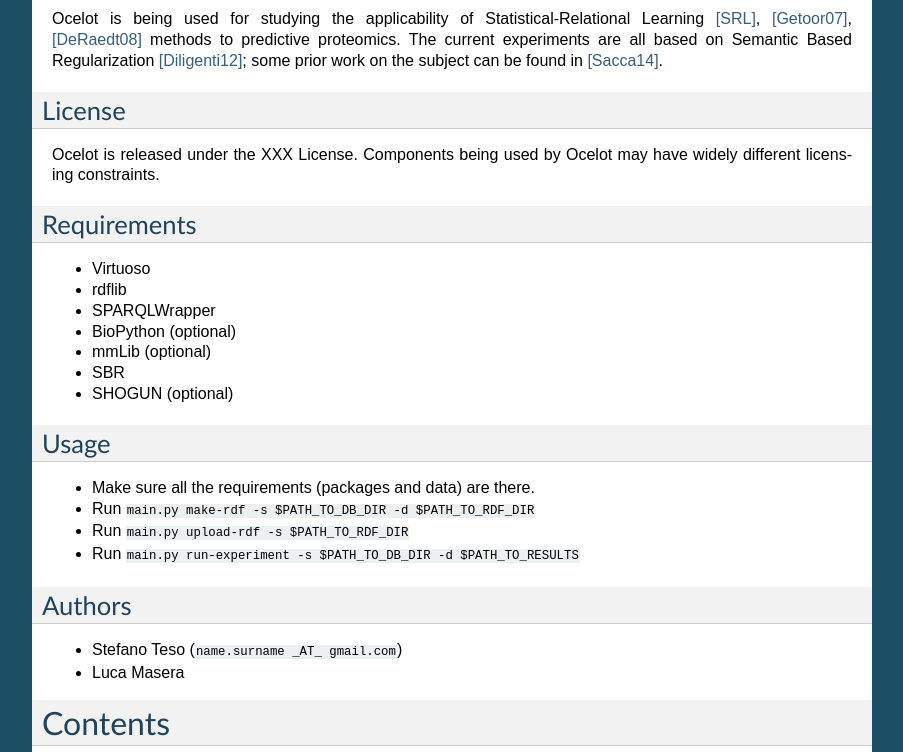
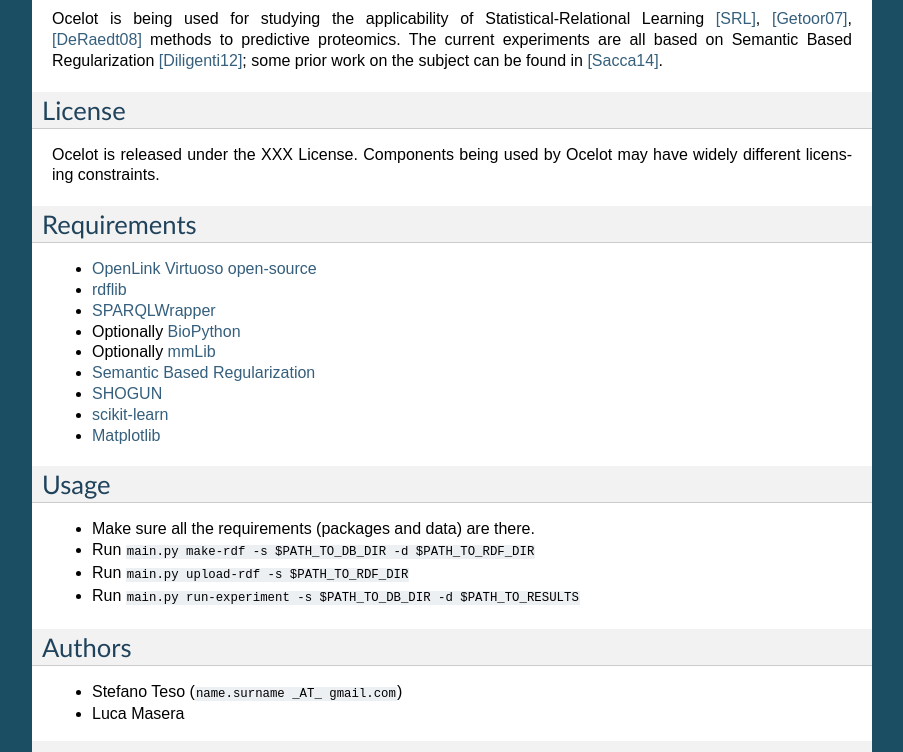
Before and after one commit to stefanoteso/ocelot, a Sphinx documentation site: the page built from docs/source/index.rst, in a window 1280 px wide and 900 px high, scrolled down 359 px, cut to the strip 0-752 px from the top of the window. Shown: the whole strip, without its empty margins (198-1101 px from the left). Built offline with Sphinx 7.4.7, drawn with Linux system fonts in a browser that asks for light colours; formulas are drawn with MathJax 3.

Commit message:
docs: linkify requirements.

```diff
--- a/docs/source/index.rst
+++ b/docs/source/index.rst
@@ -36,13 +36,15 @@
 Requirements
 ------------
 
-* Virtuoso
-* rdflib
-* SPARQLWrapper
-* BioPython (optional)
-* mmLib (optional)
-* SBR
-* SHOGUN (optional)
+* `OpenLink Virtuoso open-source <https://github.com/openlink/virtuoso-opensource>`_
+* `rdflib <https://rdflib.readthedocs.org/en/latest/>`_
+* `SPARQLWrapper <https://pypi.python.org/pypi/SPARQLWrapper>`_
+* Optionally `BioPython <http://biopython.org>`_
+* Optionally `mmLib <http://pymmlib.sourceforge.net/>`_
+* `Semantic Based Regularization <https://sites.google.com/site/semanticbasedregularization/home/software>`_
+* `SHOGUN <http://www.shogun-toolbox.org/>`_
+* `scikit-learn <http://scikit-learn.org/stable/>`_
+* `Matplotlib <http://matplotlib.sourceforge.net/>`_
 
 Usage
 -----
```
